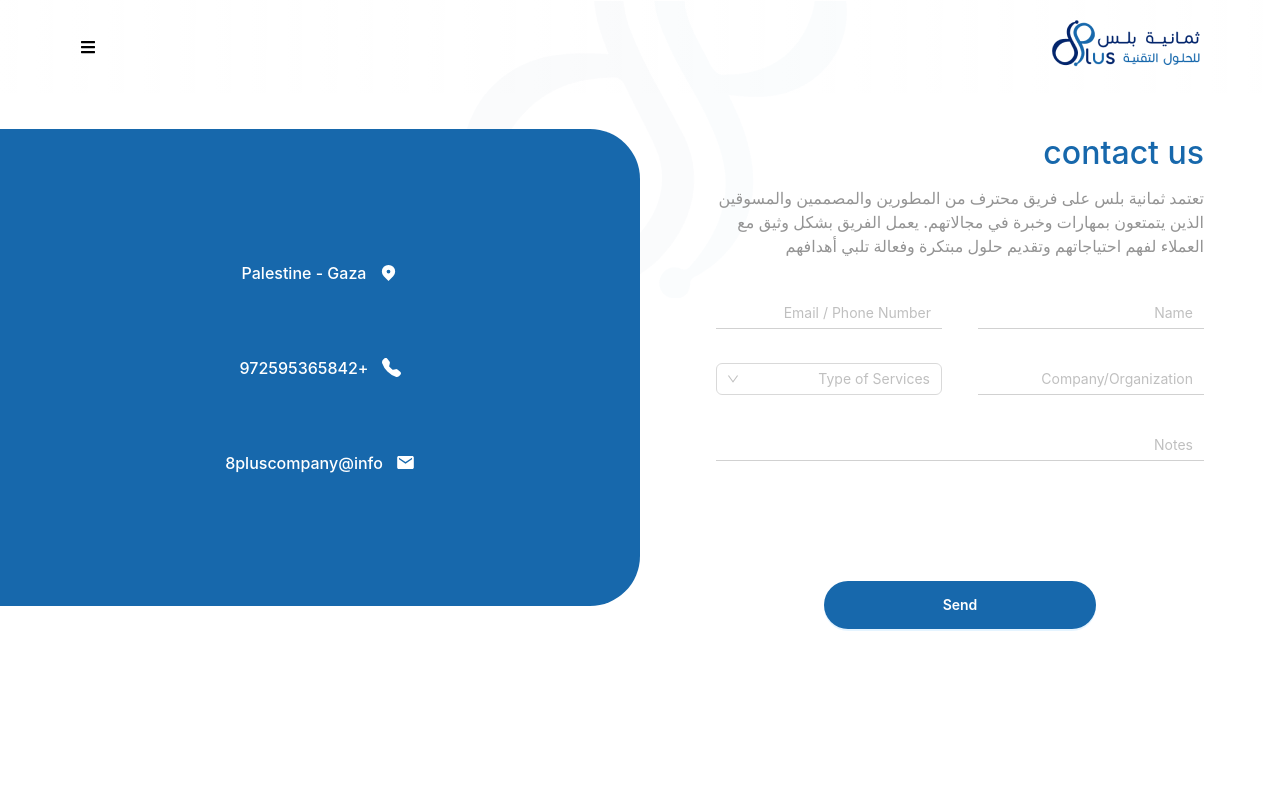
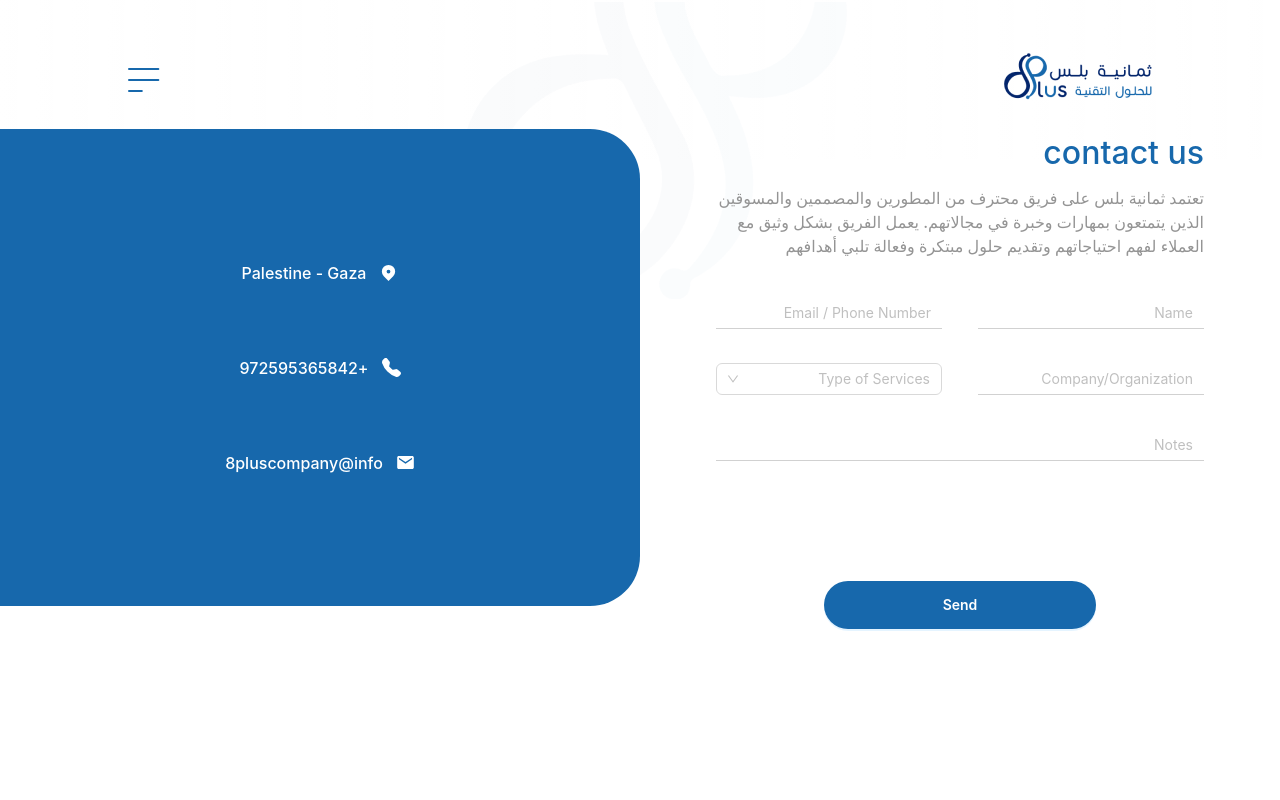
Before and after one commit to MaramMs/8plus-website, a Next.js app: page /contact in a window 1280 px wide. Shown: the top 800 px of the page. Built offline with nearby package versions, Linux system fonts and the light colour scheme; a web font is replaced by a local one.

Commit message:
edit services page

```diff
--- a/components/Navbar.js
+++ b/components/Navbar.js
@@ -4,6 +4,7 @@ import { FaBars } from "react-icons/fa";
 import { AiOutlineClose } from "react-icons/ai";
 import { useRouter } from "next/router";
 import { useTranslation } from "react-i18next";
+import Wrapper from "./Wrapper";
 
 const Navbar = () => {
   const router = useRouter();
@@ -69,17 +70,23 @@ const Navbar = () => {
 
   return (
 <>
-      <nav className="z-100 absolute w-full md:py-[20px] ">
+<nav className="z-100 absolute w-full ">
 <img src="/images/plus.png" className=" absolute left-[36%]  top-[1%]"/>
-        <div className="container flex justify-between items-center">
+<Wrapper>
+  <div className="flex justify-between items-center">
     <div>
       {
         router.pathname === '/' ?  <img src="/images/logo.png" /> : <img src="/images/about-logo.png" />
       }
 
     </div>
-          <FaBars onClick={() => setMenu(!meun)} className="cursor-pointer" />
+    <svg width="32" height="24" viewBox="0 0 32 24" fill="none" xmlns="http://www.w3.org/2000/svg" onClick={() => setMenu(!meun)} className="cursor-pointer" >
+<path d="M1 1H30.3333M1 12H30.3333M1 23H13.8333" stroke="#1768AC" stroke-width="2" stroke-linecap="round" stroke-linejoin="round"/>
+</svg>
+
+
   </div>
+  </Wrapper>
 </nav>
 
 {meun && (
@@ -122,6 +129,7 @@ const Navbar = () => {
     </ul>
   </div>
 )}
+
   </>
   );
 };
--- /dev/null
+++ b/components/Wrapper.js
@@ -0,0 +1,11 @@
+import React from 'react'
+
+const Wrapper = ({className, children}) => {
+  return (
+    <div className={` md:px-[128px] md:py-[53px] ${className || '' }`}>
+      {children}
+    </div>
+  )
+}
+
+export default Wrapper
--- a/pages/services.js
+++ b/pages/services.js
@@ -1,11 +1,13 @@
 import Footer from "@/components/Footer";
+import Wrapper from "@/components/Wrapper";
 import { Button, Col, Form, Input, Row, Select } from "antd";
 import React from "react";
 
 const services = () => {
   return (
     <>
-      <div className="flex flex-col justify-center items-center md:pt-[129px]">
+
+  <div className="flex flex-col justify-center items-center md:pt-[162px]">
         <h1 className="text-[#1768AC] text-[36px] font-semibold">Services</h1>
         <p className="text-[#949494] text-[16px] font-medium md:w-[728px] break-words text-center">
           Lorem ipsum dolor sit amet consectetur adipisicing elit. Quisquam,
@@ -15,7 +17,8 @@ const services = () => {
       </div>
 
       <div className="ser md:mt-[66px]">
-        <div className="container md:py-[31px] md:px-[127px]">
+        {/* <div className="container md:py-[31px] md:px-[127px]"> */}
+  <Wrapper>
           <Row>
             <Col
               md={{ span: 8 }}
@@ -235,17 +238,18 @@ const services = () => {
               </div>
             </Col>
           </Row>
-        </div>
-      </div>
+        {/* </div> */}
 
 
+  </Wrapper>
+                </div>
       <div className="flex justify-center items-center flex-col md:mt-[119px] md:mb-[90px]">
         <h2 className="text-[#1768AC] font-medium text-[32px]">Services Request</h2>
       <Form
             className="md:mt-[39px]"
             name="basic"
             // labelCol={{
-            //   span: 8,
+              //   span: 8,
             // }}
             // wrapperCol={{
             //   span: 16,
@@ -257,7 +261,7 @@ const services = () => {
             // onFinish={onFinish}
             // onFinishFailed={onFinishFailed}
             autoComplete="off"
-          >
+            >
             <Row span="24" gutter={[36, 10]}>
               <Col md={{ span: 12 }}>
                 <Form.Item
@@ -353,7 +357,7 @@ const services = () => {
                 type="primary"
                 htmlType="submit"
                 className="md:w-[272px] md:h-[48px] bg-[#1768ac] rounded-[24px] text-[#fff] font-semibold text-[14px] p-[12px] flex justify-center items-center"
-              >
+                >
                 Send
               </Button>
             </Form.Item>
```
Lines whose indentation alone changed are shown as unchanged.
